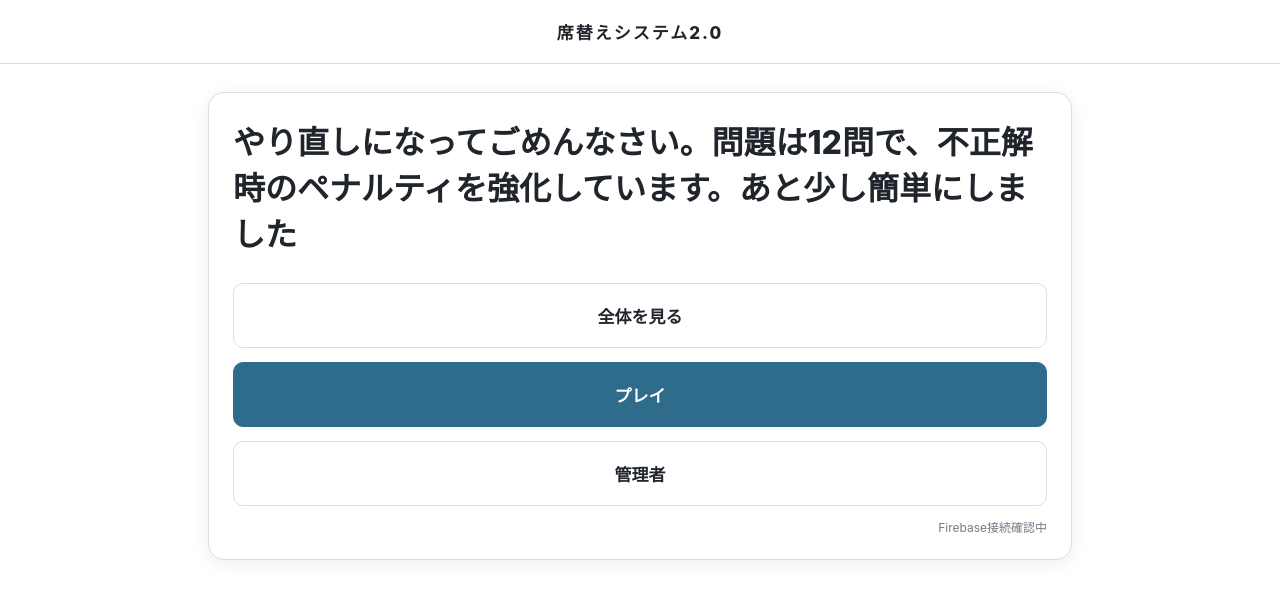
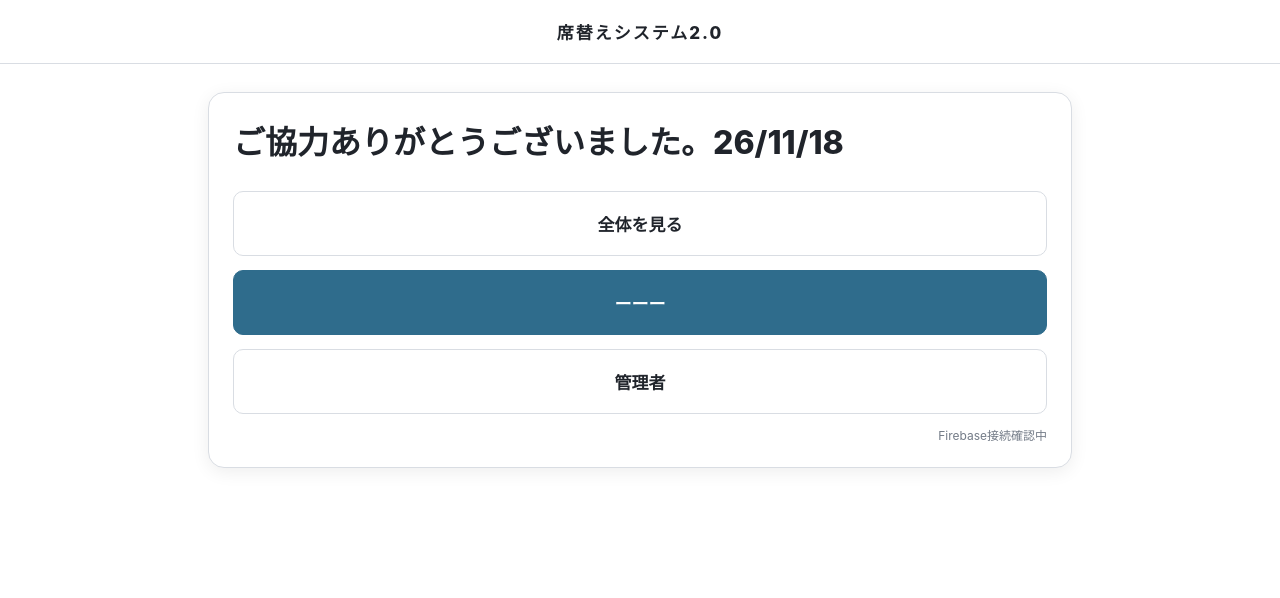
Before and after one commit to dpybm8zm7k-ai/seat-change-1117, a plain HTML site: page index.html in a window 1280 px wide. Drawn offline with Linux system fonts and the light colour scheme; no server answers.

Commit message:
Update index.html

```diff
--- a/index.html
+++ b/index.html
@@ -138,11 +138,11 @@ hr{border:none;border-top:1px solid var(--border);margin:22px 0}
 
 <section id="top-screen" class="screen active">
   <div class="panel">
-    <h1>やり直しになってごめんなさい。問題は12問で、不正解時のペナルティを強化しています。あと少し簡単にしました</h1>
+    <h1>ご協力ありがとうございました。26/11/18</h1>
     <p class="description"> </p>
     <div class="stack" style="margin-top:28px">
       <button type="button" class="button menu-button" onclick="showSeats()">全体を見る</button>
-      <button type="button" class="button primary menu-button" onclick="showPlay()">プレイ</button>
+      <button type="button" class="button primary menu-button" onclick="showPlay()">ーーー</button>
       <button type="button" class="button menu-button" onclick="showAdminLogin()">管理者</button>
     </div>
     <div id="connection-status" class="connection-status">Firebase接続確認中</div>
@@ -154,7 +154,7 @@ hr{border:none;border-top:1px solid var(--border);margin:22px 0}
   <div class="panel">
     <h2>プレイヤー登録</h2>
     <div class="field">
-      <label for="player-name-input">名前を入力してください</label>
+      <label for="player-name-input">回答は締め切られました</label>
       <input id="player-name-input" type="text" maxlength="30" placeholder="この名前は全員に表示されます">
     </div>
     <button type="button" class="button primary" style="width:100%" onclick="confirmName()">確認する</button>
```
